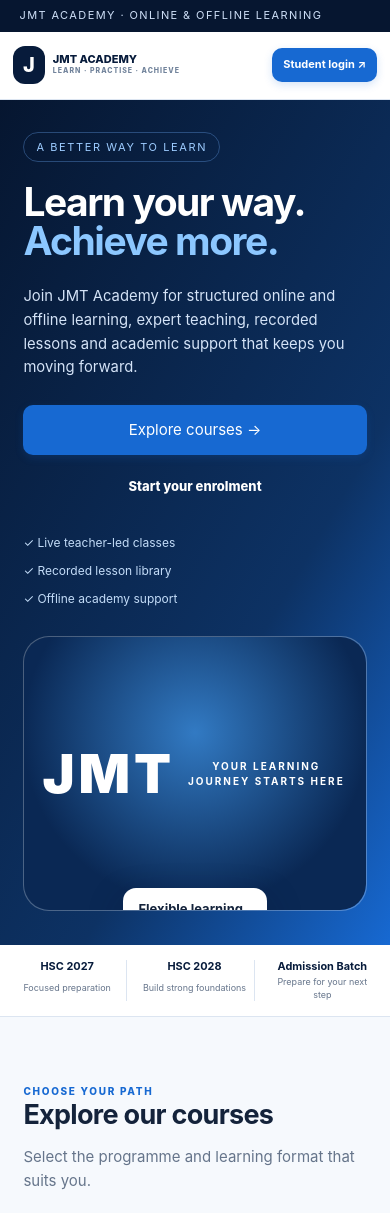
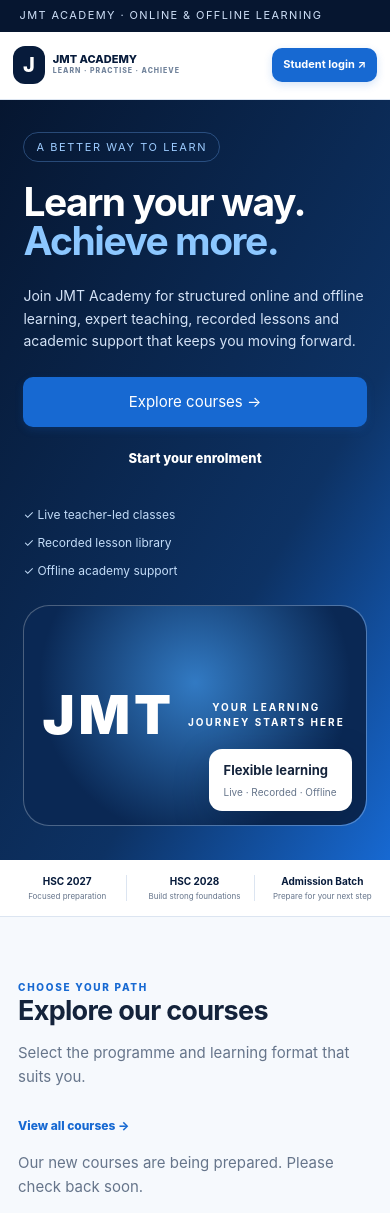
Before and after one commit to hk1911369-eng/sanjay-kumar-chemistry-lms, a Next.js app: page / in a window 390 px wide. Shown: the top 1213 px of the page. Built offline with nearby package versions, Linux system fonts and the light colour scheme; no server answers; the database is empty.

Commit message:
Fix mobile hero and responsive layouts
Raise tablet breakpoint and keep hero badge within the visual on narrow screens.

```diff
--- a/app/responsive.css
+++ b/app/responsive.css
@@ -1,48 +1,47 @@
 /* Responsive layout fixes for phones, tablets and narrow desktop windows */
-html,body{max-width:100%;overflow-x:clip}
+html,body{width:100%;max-width:100%;overflow-x:clip}
 body{min-width:320px}
 img,video,iframe{max-width:100%}
 main,section,article,header,footer,nav,div{min-width:0}
-.jmt-home{width:100%;overflow-x:clip}
+.jmt-home{width:100%;max-width:100%;overflow-x:clip}
 .jmt-home nav{width:100%;gap:16px}
 .jmt-home .brand{flex:0 1 auto;min-width:0}
 .jmt-home .brand>span:last-child{min-width:0}
 .jmt-home .navlinks{min-width:0}
 .jmt-hero-copy,.jmt-hero-visual,.jmt-section-heading>div{min-width:0}
 .jmt-hero-copy h1,.jmt-section-heading h2,.jmt-formats h2,.jmt-cta h2{overflow-wrap:anywhere}
-.jmt-hero-visual{width:100%;min-width:0}
-.jmt-visual-placeholder{padding:18px;min-width:0}
-.jmt-visual-placeholder span{font-size:clamp(54px,12vw,85px);letter-spacing:clamp(3px,1vw,8px)}
-.jmt-visual-placeholder b{max-width:100%;overflow-wrap:anywhere;line-height:1.5}
-.jmt-floating-note{max-width:calc(100% - 24px)}
+.jmt-hero-visual{width:100%;min-width:0;position:relative}
 .catalogue-grid,.jmt-format-grid,.grid,.portal-grid{min-width:0}
 .catalogue-card,.catalogue-card-body,.portal-card,.card{min-width:0;overflow-wrap:anywhere}
 .catalogue-card img,.catalogue-cover{display:block;max-width:100%}
 .table-scroll{max-width:100%;overscroll-behavior-x:contain}
 .auth-card,.receipt-card{max-width:100%}
 input,select,textarea,button{max-width:100%}
-@media(max-width:800px){
- .jmt-hero{grid-template-columns:minmax(0,1fr);padding:clamp(34px,7vw,55px) clamp(18px,6vw,7%);gap:28px;min-height:0}
- .jmt-hero-copy h1{font-size:clamp(39px,9vw,58px);letter-spacing:-1.5px;overflow-wrap:normal}
- .jmt-hero-copy>p{font-size:clamp(14px,3.8vw,17px)}
- .jmt-hero-visual,.jmt-hero-visual>img,.jmt-visual-placeholder{height:auto;min-height:0;aspect-ratio:1.45/1}
- .jmt-hero-visual{overflow:hidden}
- .jmt-hero-visual>img{width:100%;height:100%;object-fit:cover}
- .jmt-visual-placeholder{display:flex;align-items:center;justify-content:center;padding:18px}
- .jmt-floating-note{position:relative;right:auto;bottom:auto;width:max-content;max-width:calc(100% - 24px);margin:-22px auto 12px;padding:11px 15px}
+
+/* Switch to a stacked hero and two-column catalogue before tablet widths become cramped. */
+@media(max-width:960px){
+ .jmt-hero{grid-template-columns:minmax(0,1fr);padding:clamp(34px,6vw,55px) clamp(18px,6vw,7%);gap:24px;min-height:0}
+ .jmt-hero-copy h1{font-size:clamp(39px,7vw,58px);letter-spacing:-1.5px;overflow-wrap:normal}
+ .jmt-hero-copy>p{font-size:clamp(14px,2vw,17px)}
+ .jmt-hero-visual{height:auto;min-height:0;aspect-ratio:1.55/1;overflow:hidden;border-radius:26px}
+ .jmt-hero-visual>img{position:absolute;inset:0;display:block;width:100%;height:100%;object-fit:cover;border-radius:inherit}
+ .jmt-visual-placeholder{width:100%;height:100%;min-height:0;aspect-ratio:auto;display:flex;align-items:center;justify-content:center;gap:10px;padding:18px;border-radius:inherit}
+ .jmt-visual-placeholder span{font-size:clamp(54px,12vw,85px);letter-spacing:clamp(3px,1vw,8px)}
+ .jmt-visual-placeholder b{max-width:100%;overflow-wrap:anywhere;line-height:1.5;text-align:center}
+ .jmt-floating-note{position:absolute;right:14px;bottom:14px;z-index:2;width:max-content;max-width:calc(100% - 28px);margin:0;padding:11px 15px}
  .jmt-program-strip{grid-template-columns:repeat(3,minmax(0,1fr));gap:8px;padding:18px 12px}
  .jmt-program-strip div{padding:0 5px}
- .jmt-program-strip b{font-size:clamp(10px,2.8vw,13px);line-height:1.25}
- .jmt-program-strip span{font-size:clamp(8px,2.3vw,10px);line-height:1.35}
+ .jmt-program-strip b{font-size:clamp(10px,1.6vw,13px);line-height:1.25}
+ .jmt-program-strip span{font-size:clamp(8px,1.2vw,10px);line-height:1.35}
  .jmt-home .section{padding:44px clamp(18px,6vw,7%)}
- .jmt-section-heading{gap:12px}
- .jmt-section-heading h2{font-size:clamp(27px,6vw,36px);line-height:1.15}
+ .jmt-section-heading{gap:12px;align-items:flex-start}
+ .jmt-section-heading h2{font-size:clamp(27px,4vw,36px);line-height:1.15}
  .jmt-formats{padding:44px clamp(18px,6vw,7%)}
- .jmt-format-grid{grid-template-columns:repeat(auto-fit,minmax(min(100%,230px),1fr))}
+ .jmt-format-grid{grid-template-columns:repeat(2,minmax(0,1fr))}
+ .catalogue-grid{grid-template-columns:repeat(2,minmax(0,1fr))}
  .jmt-cta{padding:50px 18px}
- .catalogue-grid{grid-template-columns:repeat(auto-fit,minmax(min(100%,260px),1fr))}
 }
-@media(max-width:600px){
+@media(max-width:700px){
  .jmt-home nav{height:auto;min-height:68px;padding:9px 13px;gap:8px;justify-content:space-between}
  .jmt-home .brand{gap:8px;font-size:11px;line-height:1.2;flex:0 1 auto}
  .jmt-home .brand small{font-size:7px;letter-spacing:1px;line-height:1.5}
@@ -53,11 +52,15 @@ input,select,textarea,button{max-width:100%}
  .jmt-hero-actions{display:grid;grid-template-columns:1fr;gap:8px}
  .jmt-hero-actions .btn,.jmt-secondary{width:100%;text-align:center;padding:13px 14px}
  .jmt-benefits{display:grid;grid-template-columns:1fr;gap:9px;margin-top:23px;font-size:12px}
- .jmt-hero-visual,.jmt-hero-visual>img,.jmt-visual-placeholder{aspect-ratio:1.25/1}
+ .jmt-hero-visual{aspect-ratio:1.55/1}
  .jmt-floating-note{font-size:13px}
  .jmt-floating-note span{font-size:10px}
  .jmt-program-strip{padding:15px 8px}
  .jmt-program-strip div{overflow-wrap:anywhere}
+ .jmt-home .section{padding:40px 18px}
+ .jmt-formats{padding:40px 18px}
+ .jmt-format-grid,.catalogue-grid{grid-template-columns:minmax(0,1fr)}
+ .catalogue-cover,.catalogue-placeholder{height:165px}
  .jmt-home footer{padding:24px 18px;overflow-wrap:anywhere}
  .portal-layout{display:block}
  .portal-content{width:100%;max-width:100%}
@@ -75,7 +78,7 @@ input,select,textarea,button{max-width:100%}
  .jmt-program-strip div:last-child{border:0;padding-bottom:0}
  .receipt-grid{grid-template-columns:1fr}
 }
-@media(min-width:801px) and (max-width:1100px){
+@media(min-width:961px) and (max-width:1100px){
  .jmt-hero{gap:28px;padding-left:5%;padding-right:5%}
  .jmt-hero-copy h1{font-size:clamp(42px,5vw,62px)}
  .jmt-hero-visual,.jmt-hero-visual>img,.jmt-visual-placeholder{height:300px;min-height:300px}
```
